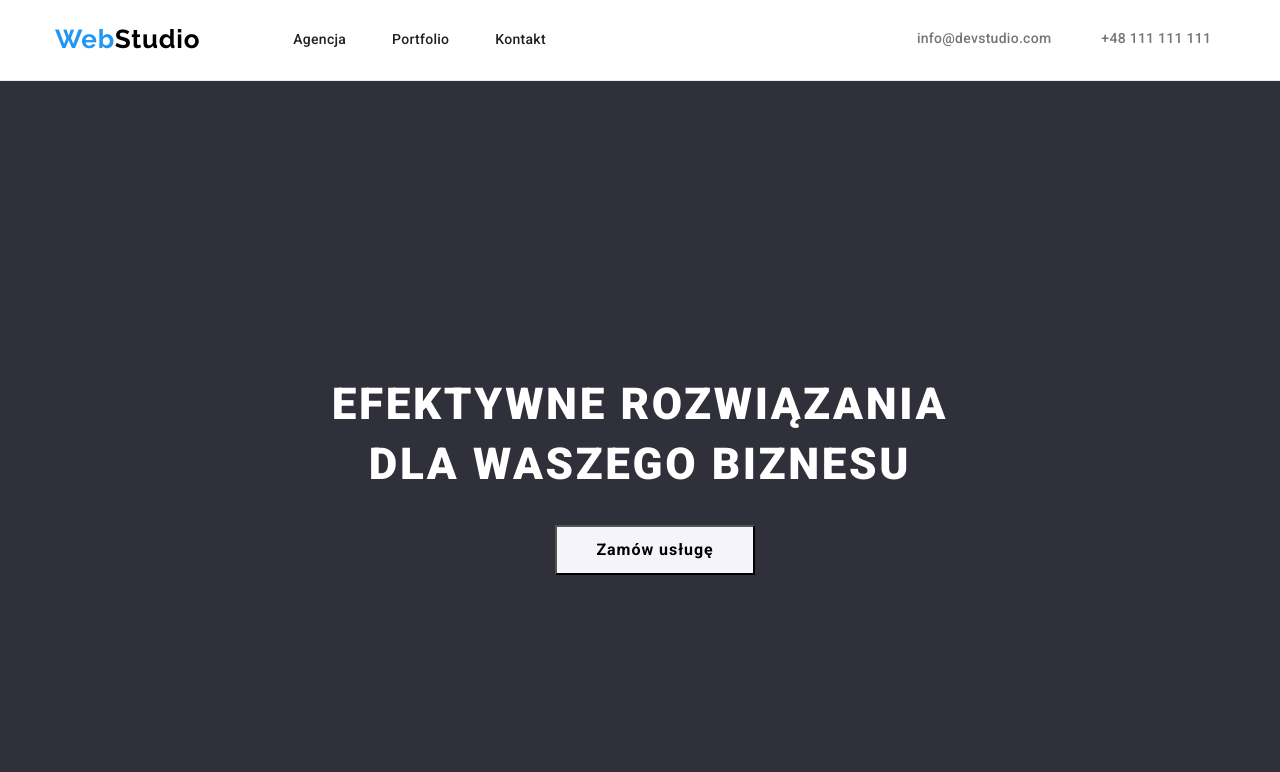
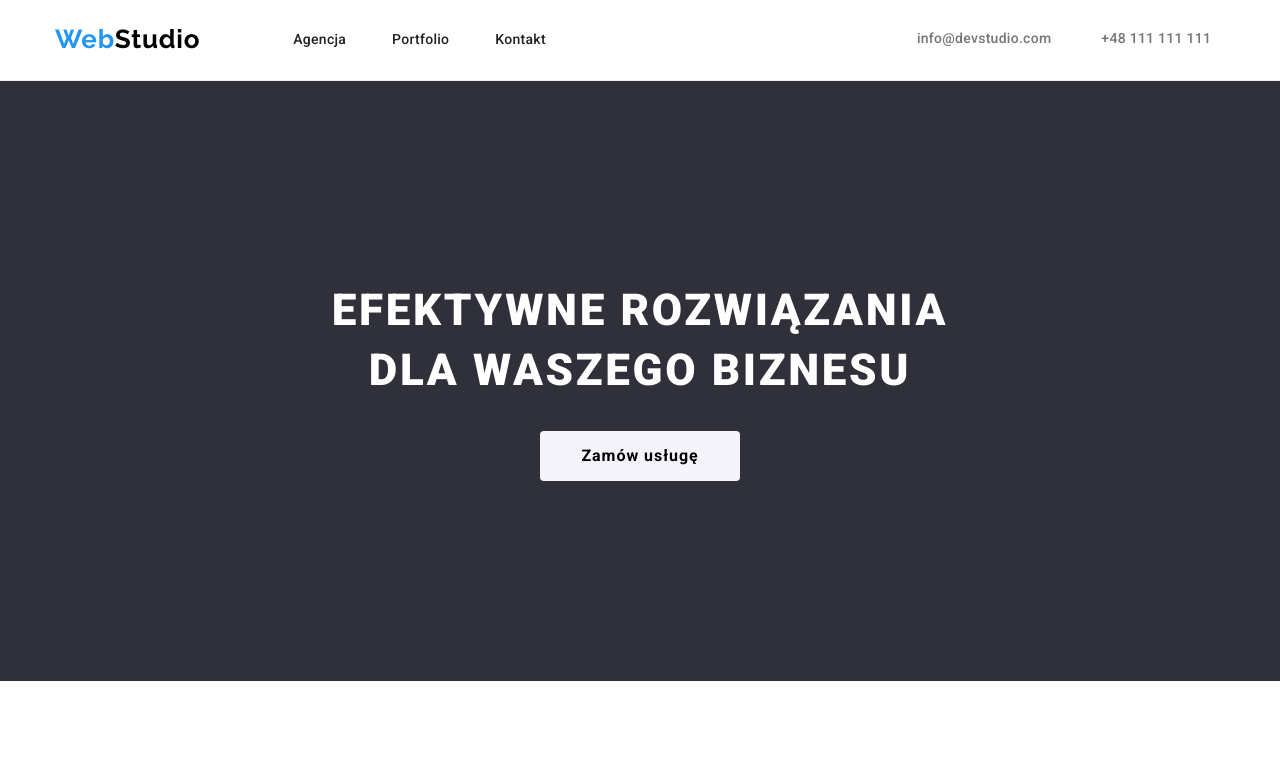
Before and after one commit to braven85/goit-markup-hw-03, a plain HTML site: page index.html in a window 1280 px wide. Shown: the top 772 px of the page. Drawn offline with Linux system fonts and the light colour scheme.

Commit message:
poprawki v1.0

```diff
--- a/css/styles.css
+++ b/css/styles.css
@@ -149,6 +149,12 @@ img {
   background-color: var(--es-and-footer-bg-color);
 }
 
+.effective-solutions .container {
+  display: block;
+  padding: 106px 0;
+  text-align: center;
+}
+
 .effective-solutions-title {
   color: var(--white-color);
   font-family: inherit;
@@ -160,7 +166,7 @@ img {
   letter-spacing: 0.06em;
   text-transform: uppercase;
   width: 696px;
-  margin: 200px auto 0;
+  margin: 0 auto;
 }
 
 .order-service-button {
@@ -171,12 +177,13 @@ img {
   font-weight: bold;
   font-size: 16px;
   line-height: 1.875;
-  align-items: center;
-  text-align: center;
   letter-spacing: 0.06em;
   width: 200px;
   height: 50px;
-  margin: 30px 500px 200px 500px;
+  border: none;
+  border-radius: 4px;
+  display: inline-block;
+  margin: 30px auto 0px;
 }
 
 .order-service-button:hover,
@@ -370,6 +377,8 @@ img {
   letter-spacing: 0.03em;
   width: 121px;
   height: 38px;
+  border: none;
+  border-radius: 4px;
 }
 
 .filter-button:hover,
```
